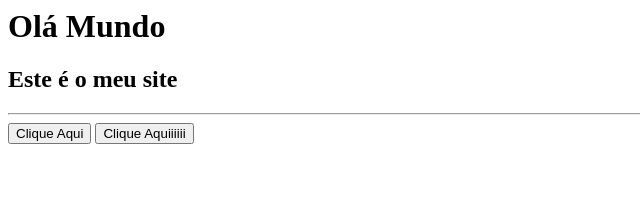
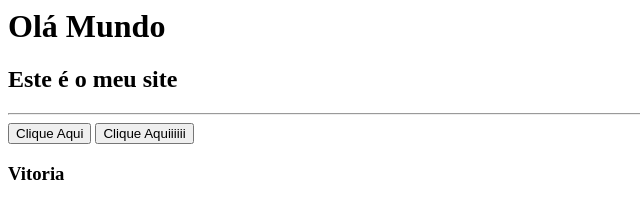
Before and after one commit to VitoriAzevedo/VitoriAzevedo.github.io, a plain HTML site: page index.html in a window 1280 px wide. Shown: the full height of the page, 0-640 px from the left. Drawn offline with Linux system fonts and the light colour scheme.

Commit message:
adiciona um paragrafo a mais

```diff
--- a/index.html
+++ b/index.html
@@ -3,3 +3,4 @@
 <hr>
 <button>Clique Aqui</button>
 <button>Clique Aquiiiiii</button>
+<h3>Vitoria</h3>
```
